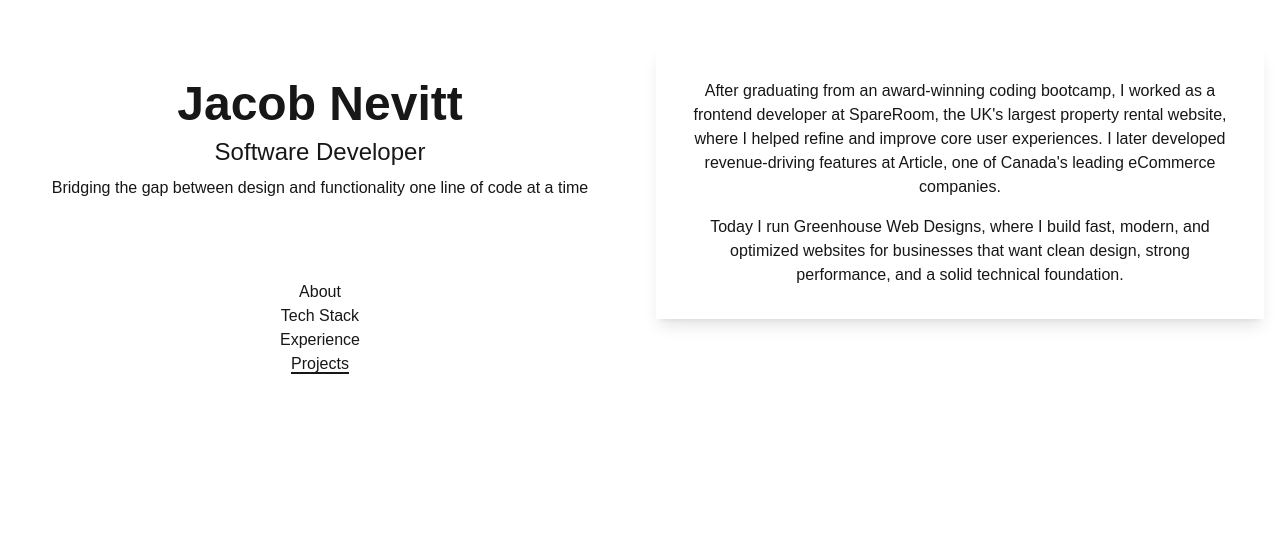
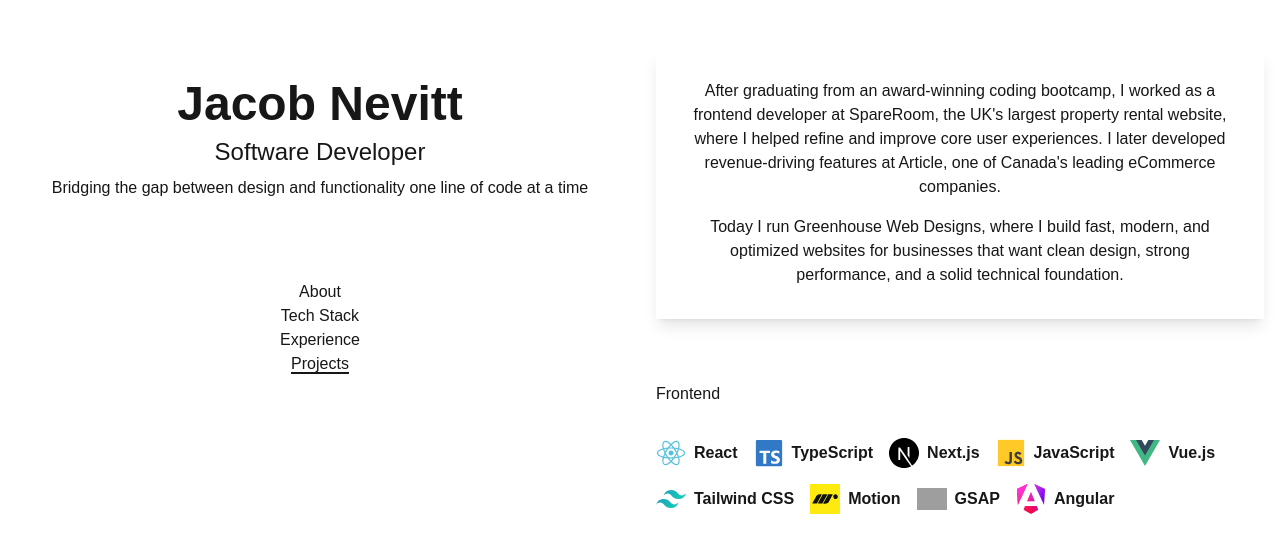
Before and after one commit to jacobadam/jacobnevitt-portfolio, a Next.js app: page / in a window 1280 px wide. Shown: the top 552 px of the page. Built offline with nearby package versions, Linux system fonts and the light colour scheme; grey boxes are pictures that could not be loaded.

Commit message:
import TechIcon component and technologies data file and render out using a map

```diff
--- a/app/components/sections/tech-stack-section.tsx
+++ b/app/components/sections/tech-stack-section.tsx
@@ -1,3 +1,15 @@
+import { TechIcon } from "../ui/tech-icon";
+import { frontEndTechnologies } from "@/app/data/technologies";
+
 export function TechStackSection() {
-  return <section></section>;
+  return (
+    <>
+      <h2>Frontend</h2>
+      <ul className="flex flex-row flex-wrap gap-4 max-w-2xl">
+        {frontEndTechnologies.map((tech, key) => (
+          <TechIcon key={key} iconPath={tech.icon} name={tech.name} />
+        ))}
+      </ul>
+    </>
+  );
 }
```
